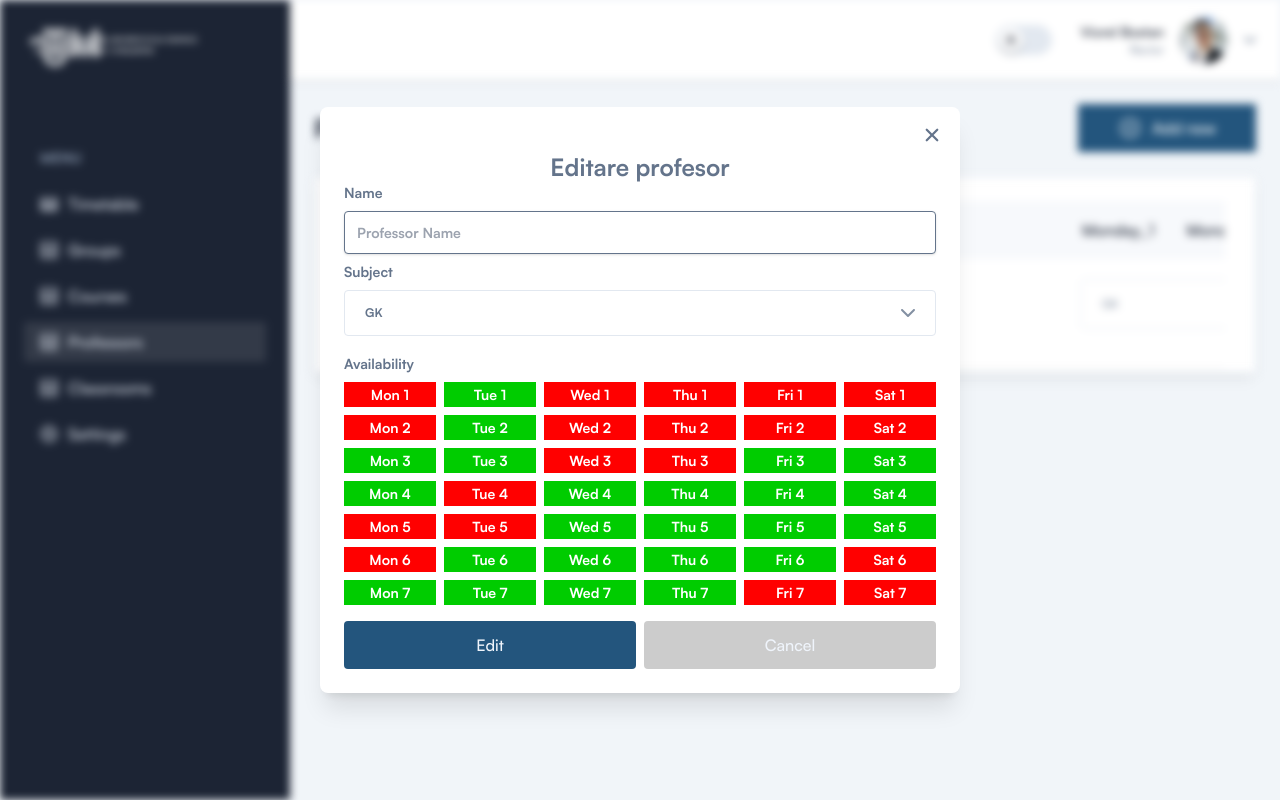
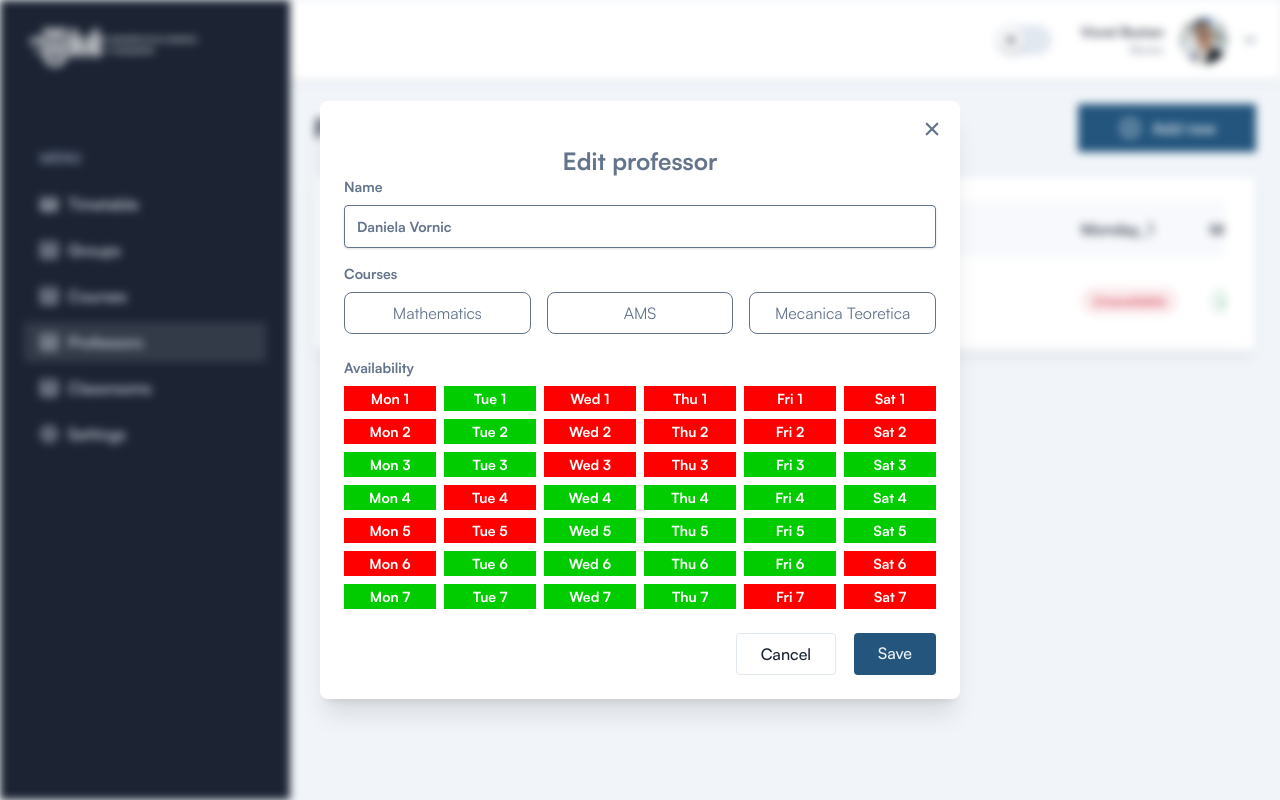
Before and after one commit to danielavornic/faf-xmas2023-front, a Next.js app: page /professors in a window 1280 px wide. Both pictures are taken after a click on the button 372 px from the left and 313 px from the top of the page. Built offline with nearby package versions, Linux system fonts and the light colour scheme; a web font is replaced by a local one.

Commit message:
professor and gorup pages modal

```diff
--- a/app/groups/page.tsx
+++ b/app/groups/page.tsx
@@ -1,12 +1,16 @@
+"use client";
 import { Group } from "@/types/group";
 import Breadcrumb from "@/components/Breadcrumbs/Breadcrumb";
 import TableGroups from "@/components/Tables/TableGroups";
+import { useSelector, useDispatch } from "react-redux";
+import { openModal, closeModal } from "../../slices/modalSlice";
+import { RootState } from "../../store/store";
 
-import { Metadata } from "next";
-export const metadata: Metadata = {
-  title: "Groups",
-  // other metadata
-};
+// import { Metadata } from "next";
+// export const metadata: Metadata = {
+//   title: "Groups",
+//   // other metadata
+// };
 
 const groupData: Group[] = [
   {
@@ -56,9 +60,21 @@ const groupData: Group[] = [
 ];
 
 const GroupsPage = () => {
+  const modalState = useSelector((state: RootState) => state.modal);
+  const dispatch = useDispatch();
+  const handleOpenModal = () => {
+    dispatch(
+      openModal({
+        type: "Group",
+        data: {
+          /* Some data */
+        },
+      })
+    );
+  };
   return (
     <>
-      <Breadcrumb pageName="Groups" hasAddButton />
+      <Breadcrumb click={handleOpenModal} pageName="Groups" hasAddButton />
 
       <div className="flex flex-col gap-10">
         <TableGroups groupData={groupData} />
--- a/app/professors/page.tsx
+++ b/app/professors/page.tsx
@@ -6,6 +6,7 @@ import { openModal, closeModal } from "../../slices/modalSlice";
 import { RootState } from "../../store/store";
 import Breadcrumb from "@/components/Breadcrumbs/Breadcrumb";
 import { Professor } from "@/types/professor";
+import { Course } from "@/types/course";
 
 const professorsData: Professor[] = [
   {
@@ -14,6 +15,12 @@ const professorsData: Professor[] = [
     courses: [
       {
         name: "Mathematics",
+      },
+      {
+        name: "AMS",
+      },
+      {
+        name: "Mecanica Teoretica",
       },
     ],
     type: "theory",
@@ -28,6 +35,11 @@ const days = [
   "Thursday",
   "Friday",
   "Saturday",
+];
+
+const days2 = [
+  0, 1, 0, 0, 0, 0, 0, 1, 0, 0, 0, 0, 1, 1, 0, 0, 1, 1, 1, 0, 1, 1, 1, 1, 0, 0,
+  1, 1, 1, 1, 0, 1, 1, 1, 1, 0, 1, 1, 1, 1, 0, 0,
 ];
 
 const periodsPerDay = 7; // Assuming there are 7 periods per day
@@ -45,12 +57,19 @@ const Page = () => {
   const modalState = useSelector((state: RootState) => state.modal);
   const dispatch = useDispatch();
 
-  const handleOpenModal = () => {
+  const handleOpenModal = (index: number) => {
+    const subjectNames: string[] = professorsData[index].courses.map(
+      (course: Partial<Course>) => {
+        return course.name ?? "Unknown";
+      }
+    );
     dispatch(
       openModal({
         type: "Professor",
         data: {
-          /* Some data */
+          name: "Daniela Vornic",
+          availability: days2,
+          subjects: subjectNames,
         },
       })
     );
@@ -77,7 +96,7 @@ const Page = () => {
                 <th className="min-w-[200px] py-4 px-4 font-medium text-black dark:text-white">
                   Type
                 </th>
-                <th>{tableHeaders}</th>
+                {tableHeaders}
               </tr>
             </thead>
             <tbody>
@@ -87,7 +106,7 @@ const Page = () => {
                     <div className="flex items-center space-x-3.5">
                       <button
                         className="hover:text-primary"
-                        onClick={() => handleOpenModal()}
+                        onClick={() => handleOpenModal(0)}
                       >
                         <CiEdit className="text-[22px]" />
                       </button>
@@ -138,37 +157,24 @@ const Page = () => {
                       {profItem.type}
                     </p>
                   </td>
-                  <td className="border-b border-[#eee] py-5 px-4 dark:border-strokedark">
-                    <div className="mb-4.5">
-                      <div className="relative z-20 bg-transparent dark:bg-form-input">
-                        <select className="text-[12px] relative z-20 w-full appearance-none rounded border border-stroke bg-transparent py-3 px-5 outline-none transition focus:border-primary active:border-primary dark:border-form-strokedark dark:bg-form-input dark:focus:border-primary">
-                          <option value="">GK</option>
-                          <option value="">Graphics</option>
-                          <option value="">Java</option>
-                          <option value="">Math</option>
-                        </select>
-                        <span className="absolute top-1/2 right-4 z-30 -translate-y-1/2">
-                          <svg
-                            className="fill-current"
-                            width="24"
-                            height="24"
-                            viewBox="0 0 24 24"
-                            fill="none"
-                            xmlns="http://www.w3.org/2000/svg"
-                          >
-                            <g opacity="0.8">
-                              <path
-                                fillRule="evenodd"
-                                clipRule="evenodd"
-                                d="M5.29289 8.29289C5.68342 7.90237 6.31658 7.90237 6.70711 8.29289L12 13.5858L17.2929 8.29289C17.6834 7.90237 18.3166 7.90237 18.7071 8.29289C19.0976 8.68342 19.0976 9.31658 18.7071 9.70711L12.7071 15.7071C12.3166 16.0976 11.6834 16.0976 11.2929 15.7071L5.29289 9.70711C4.90237 9.31658 4.90237 8.68342 5.29289 8.29289Z"
-                                fill=""
-                              ></path>
-                            </g>
-                          </svg>
-                        </span>
-                      </div>
-                    </div>
-                  </td>
+                  {days2.map((day, key) => {
+                    return (
+                      <td
+                        key={key}
+                        className="border-b border-[#eee] py-5 px-4 dark:border-strokedark"
+                      >
+                        <p
+                          className={`inline-flex rounded-full bg-opacity-10 py-1 px-3 text-sm font-medium ${
+                            day === 1
+                              ? "text-success bg-success"
+                              : "text-danger bg-danger"
+                          }`}
+                        >
+                          {day === 1 ? "Available" : "Unavailable"}
+                        </p>
+                      </td>
+                    );
+                  })}
                 </tr>
               ))}
             </tbody>
--- a/components/Breadcrumbs/Breadcrumb.tsx
+++ b/components/Breadcrumbs/Breadcrumb.tsx
@@ -1,10 +1,12 @@
+"use client";
 import Link from "next/link";
 
 interface BreadcrumbProps {
   pageName: string;
   hasAddButton?: boolean;
+  click?: () => void;
 }
-const Breadcrumb = ({ pageName, hasAddButton }: BreadcrumbProps) => {
+const Breadcrumb = ({ pageName, hasAddButton, click }: BreadcrumbProps) => {
   return (
     <div className="mb-6 flex flex-col gap-3 sm:flex-row sm:items-center sm:justify-between">
       <h2 className="text-title-md2 font-semibold text-black dark:text-white">
@@ -13,6 +15,7 @@ const Breadcrumb = ({ pageName, hasAddButton }: BreadcrumbProps) => {
 
       {hasAddButton && (
         <Link
+          onClick={click == null ? () => {} : click}
           href="#"
           className="inline-flex items-center justify-center gap-2.5 bg-primary py-3 px-10 text-center font-medium text-white hover:bg-opacity-90 lg:px-8 xl:px-10"
         >
--- a/components/modal.tsx
+++ b/components/modal.tsx
@@ -1,4 +1,4 @@
-import React, { useState } from "react";
+import React, { useState, useEffect } from "react";
 import { useSelector, useDispatch } from "react-redux";
 import { RootState } from "../store/store";
 import { closeModal } from "../slices/modalSlice";
@@ -7,14 +7,45 @@ import { IoClose } from "react-icons/io5"; // Import close icon from react-icons
 const Modal: React.FC = () => {
   const dispatch = useDispatch();
   const { isOpen, type, data } = useSelector((state: RootState) => state.modal);
-  const [days2, setDays2] = useState([
-    0, 1, 0, 0, 0, 0, 0, 1, 0, 0, 0, 0, 1, 1, 0, 0, 1, 1, 1, 0, 1, 1, 1, 1, 0,
-    0, 1, 1, 1, 1, 0, 1, 1, 1, 1, 0, 1, 1, 1, 1, 0, 0,
-  ]);
+
+  const subjects = [
+    "Mathematics",
+    "Physics",
+    "Chemistry",
+    "Biology",
+    "History",
+    "Geography",
+  ];
+  const [selectedSubjects, setSelectedSubjects] = useState<string[]>([]);
+
+  const toggleSubject = (subject: string) => {
+    setSelectedSubjects((prevSelected) => {
+      if (prevSelected.includes(subject)) {
+        return prevSelected.filter((s) => s !== subject);
+      } else {
+        return [...prevSelected, subject];
+      }
+    });
+  };
+  const defaultAvailability = Array(42).fill(0);
+
+  const [days2, setDays2] = useState(data?.availability || defaultAvailability);
+
+  useEffect(() => {
+    setDays2(data?.availability || defaultAvailability);
+  }, [data?.availability]);
+
+  const handleModalClose = () => {
+    setDays2(data?.availability || defaultAvailability);
+    setSelectedSubjects([]);
+    dispatch(closeModal());
+  };
 
   const updateDay = (index: number, newValue: number) => {
-    setDays2((currentDays) =>
-      currentDays.map((item, idx) => (idx === index ? newValue : item))
+    setDays2((currentDays: any) =>
+      currentDays.map((item: number, idx: number) =>
+        idx === index ? newValue : item
+      )
     );
   };
 
@@ -27,10 +58,6 @@ const Modal: React.FC = () => {
     return null;
   }
 
-  const handleModalClose = () => {
-    dispatch(closeModal());
-  };
-
   const days = ["Mon", "Tue", "Wed", "Thu", "Fri", "Sat"];
 
   const renderContent = () => {
@@ -38,24 +65,108 @@ const Modal: React.FC = () => {
       case "Professor":
         return (
           <div className="pt-[20px]">
-            <h3 className="font-bold text-2xl text-center">Editare profesor</h3>
+            <h3 className="font-bold text-2xl text-center">Edit professor</h3>
             <label className="block mb-2 text-sm font-bold text-gray-700">
               Name
               <input
                 type="text"
-                className="w-full rounded border px-3 py-3 text-sm leading-tight text-gray-700 shadow focus:outline-none focus:shadow-outline mt-2"
-                placeholder="Professor Name"
+                className="w-full dark:bg-form-input rounded border px-3 py-3 text-sm leading-tight text-gray-700 shadow focus:outline-none focus:shadow-outline mt-2"
+                value={data?.name}
               />
             </label>
+            <label className="block mt-4 text-sm font-bold text-gray-700">
+              Courses
+            </label>
+            <div className="grid grid-cols-3 gap-4 pt-2 pb-6">
+              {data?.subjects.map((subject: any) => (
+                <button
+                  key={subject}
+                  onClick={() => toggleSubject(subject)}
+                  className={`rounded-lg border p-2 ${
+                    selectedSubjects.includes(subject)
+                      ? "bg-gray-700 text-[#666699] font-bold"
+                      : "bg-gray-200"
+                  }`}
+                >
+                  {subject}
+                </button>
+              ))}
+            </div>
+            <label className="block text-sm font-bold text-gray-700">
+              Availability
+              <div className="grid grid-cols-6 gap-2 mt-2">
+                {Array.from({ length: 7 }).map((_, i) => {
+                  const val = true;
+                  return days.map((day, j) => (
+                    <div
+                      key={`${i}-${j}`}
+                      onClick={() => handleUpdate(i * 6 + j)}
+                      className={`${
+                        days2[i * 6 + j] == 1 ? "bg-[#00cc00]" : "bg-[#ff0000]"
+                      } w-full h-[25px] justify-center items-center flex text-white cursor-pointer`}
+                    >
+                      {day + " " + (i + 1)}
+                    </div>
+                  ));
+                })}
+              </div>
+            </label>
+            {/* <div className="flex gap-2">
+              <button className="flex w-full justify-center rounded bg-primary p-3 font-medium text-gray mt-4">
+                Edit
+              </button>
+              <button
+                className="flex w-full justify-center rounded bg-[#ccc] p-3 font-medium text-gray mt-4"
+                onClick={handleModalClose}
+              >
+                Cancel
+              </button>
+            </div> */}
+          </div>
+        );
+      case "Group":
+        return (
+          <div className="pt-[20px]">
+            <h3 className="font-bold text-2xl text-center">Add new group</h3>
             <label className="block mb-2 text-sm font-bold text-gray-700">
-              Subject
+              Professor
               <div className="mb-4.5 mt-2">
-                <div className="relative z-20 bg-transparent dark:bg-form-input">
-                  <select className="text-[12px] relative z-20 w-full appearance-none rounded border border-stroke bg-transparent py-3 px-5 outline-none transition focus:border-primary active:border-primary dark:border-form-strokedark dark:bg-form-input dark:focus:border-primary">
-                    <option value="">GK</option>
-                    <option value="">Graphics</option>
-                    <option value="">Java</option>
-                    <option value="">Math</option>
+                <div className="relative z-20 bg-transparent dark:bg-form-input focus:outline-none">
+                  <select className="text-[12px] relative z-20 w-full appearance-none rounded border bg-transparent py-3 px-5 outline-none focus:outline-none transition active:border-primary dark:border-form-strokedark dark:bg-form-input dark:focus:border-primary">
+                    <option value="">Mihai</option>
+                    <option value="">Ion Luo</option>
+                    <option value="">Dumitras Dumitru</option>
+                  </select>
+                  <span className="absolute top-1/2 right-4 z-30 -translate-y-1/2">
+                    <svg
+                      className="fill-current"
+                      width="24"
+                      height="24"
+                      viewBox="0 0 24 24"
+                      fill="none"
+                      xmlns="http://www.w3.org/2000/svg"
+                    >
+                      <g opacity="0.8">
+                        <path
+                          fillRule="evenodd"
+                          clipRule="evenodd"
+                          d="M5.29289 8.29289C5.68342 7.90237 6.31658 7.90237 6.70711 8.29289L12 13.5858L17.2929 8.29289C17.6834 7.90237 18.3166 7.90237 18.7071 8.29289C19.0976 8.68342 19.0976 9.31658 18.7071 9.70711L12.7071 15.7071C12.3166 16.0976 11.6834 16.0976 11.2929 15.7071L5.29289 9.70711C4.90237 9.31658 4.90237 8.68342 5.29289 8.29289Z"
+                          fill=""
+                        ></path>
+                      </g>
+                    </svg>
+                  </span>
+                </div>
+              </div>
+            </label>
+            <label className="block mb-2 text-sm font-bold text-gray-700">
+              Language
+              <div className="mb-4.5 mt-2">
+                <div className="relative z-20 bg-transparent dark:bg-form-input focus:outline-none">
+                  <select className="text-[12px] relative z-20 w-full appearance-none rounded border bg-transparent py-3 px-5 outline-none focus:outline-none transition active:border-primary dark:border-form-strokedark dark:bg-form-input dark:focus:border-primary">
+                    <option value="">en</option>
+                    <option value="">ro</option>
+                    <option value="">ru</option>
                   </select>
                   <span className="absolute top-1/2 right-4 z-30 -translate-y-1/2">
                     <svg
@@ -80,26 +191,33 @@ const Modal: React.FC = () => {
               </div>
             </label>
 
-            <label className="block text-sm font-bold text-gray-700">
-              Availability
-              <div className="grid grid-cols-6 gap-2 mt-2">
-                {Array.from({ length: 7 }).map((_, i) => {
-                  const val = true;
-                  return days.map((day, j) => (
-                    <div
-                      key={`${i}-${j}`}
-                      onClick={() => handleUpdate(i * 6 + j)}
-                      className={`${
-                        days2[i * 6 + j] == 1 ? "bg-[#00cc00]" : "bg-[#ff0000]"
-                      } w-full h-[25px] justify-center items-center flex text-white`}
+            <label className="block mb-2 text-sm font-bold text-gray-700 ">
+              Number of students
+              <input
+                type="number"
+                className="w-full dark:bg-form-input rounded border px-3 py-3 text-sm leading-tight text-gray-700 shadow focus:outline-none focus:shadow-outline mt-2"
+                placeholder="25"
+              />
+            </label>
+            <label className="block mt-4 text-sm font-bold text-gray-700">
+              Courses
+            </label>
+            <div className="grid grid-cols-3 gap-4 pt-2">
+              {subjects.map((subject) => (
+                <button
+                  key={subject}
+                  onClick={() => toggleSubject(subject)}
+                  className={`rounded-lg border p-2 ${
+                    selectedSubjects.includes(subject)
+                      ? "bg-gray-700 text-[#666699] font-bold"
+                      : "bg-gray-200"
+                  }`}
                 >
-                      {day + " " + (i + 1)}
+                  {subject}
+                </button>
+              ))}
             </div>
-                  ));
-                })}
-              </div>
-            </label>
-            <div className="flex gap-2">
+            {/* <div className="flex gap-2">
                 <button className="flex w-full justify-center rounded bg-primary p-3 font-medium text-gray mt-4">
                   Edit
                 </button>
@@ -109,11 +227,9 @@ const Modal: React.FC = () => {
                 >
                   Cancel
                 </button>
-            </div>
+              </div> */}
           </div>
         );
-      case "Group":
-        // Handle Group type
         break;
       // Handle other types
     }
@@ -129,7 +245,7 @@ const Modal: React.FC = () => {
       onClick={handleModalClose}
     >
       <div
-        className="relative w-11/12 bg-white rounded-lg shadow-xl md:w-3/4 lg:w-1/2"
+        className="relative w-11/12 bg-white rounded-lg shadow-xl md:w-3/4 lg:w-1/2 dark:bg-boxdark"
         onClick={handleContentClick}
       >
         <button
@@ -139,6 +255,21 @@ const Modal: React.FC = () => {
           <IoClose size={24} />
         </button>
         <div className="p-6">{renderContent()}</div>
+        <div className="flex justify-end gap-4.5 pb-6 mr-6">
+          <button
+            onClick={handleModalClose}
+            className="flex justify-center rounded border border-stroke py-2 px-6 font-medium text-black hover:shadow-1 dark:border-strokedark dark:text-white"
+            type="submit"
+          >
+            Cancel
+          </button>
+          <button
+            className="flex justify-center rounded bg-primary py-2 px-6 font-medium text-gray hover:bg-opacity-95"
+            type="submit"
+          >
+            Save
+          </button>
+        </div>
       </div>
     </div>
   );
```
Lines whose indentation alone changed are shown as unchanged.
